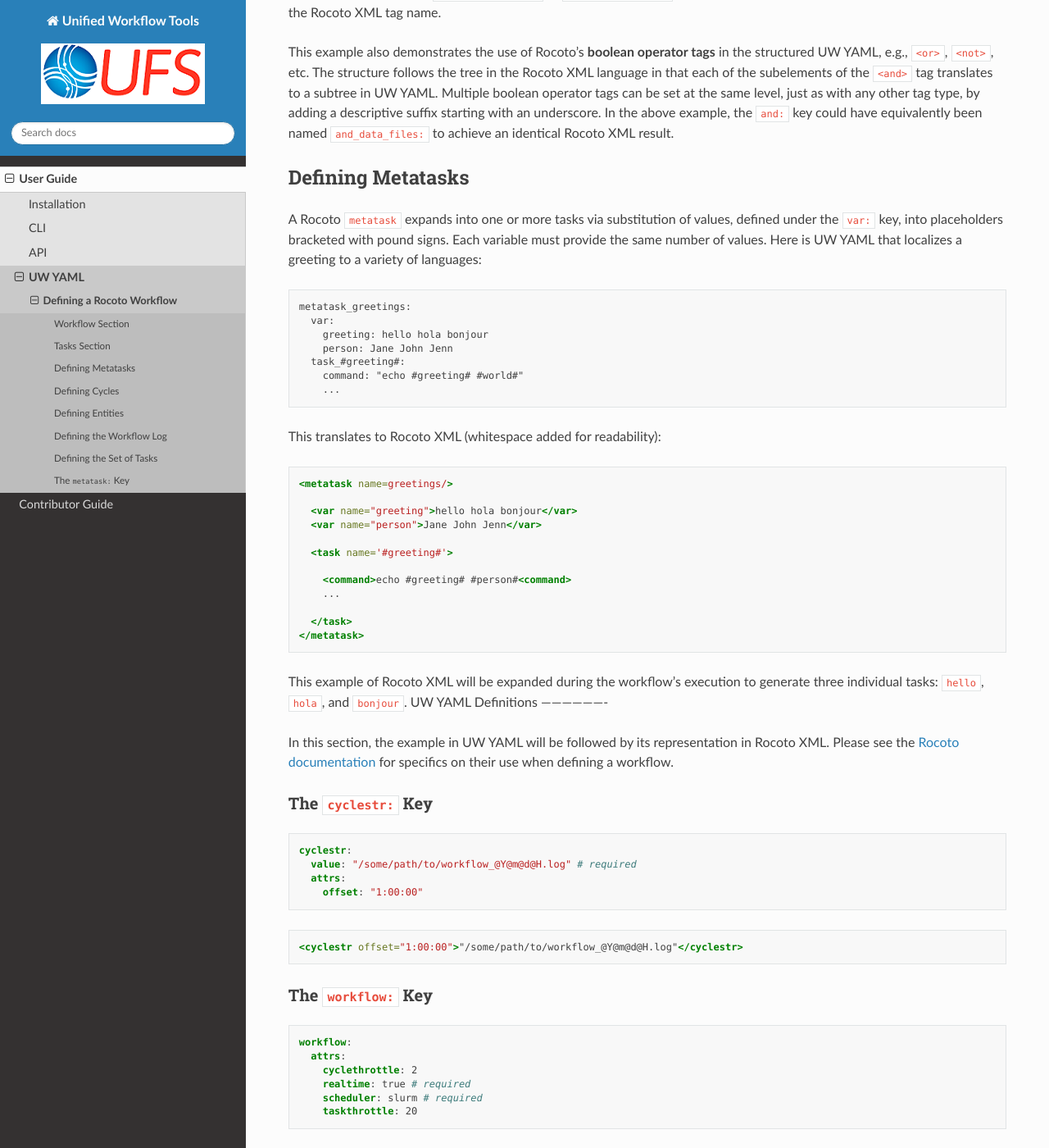
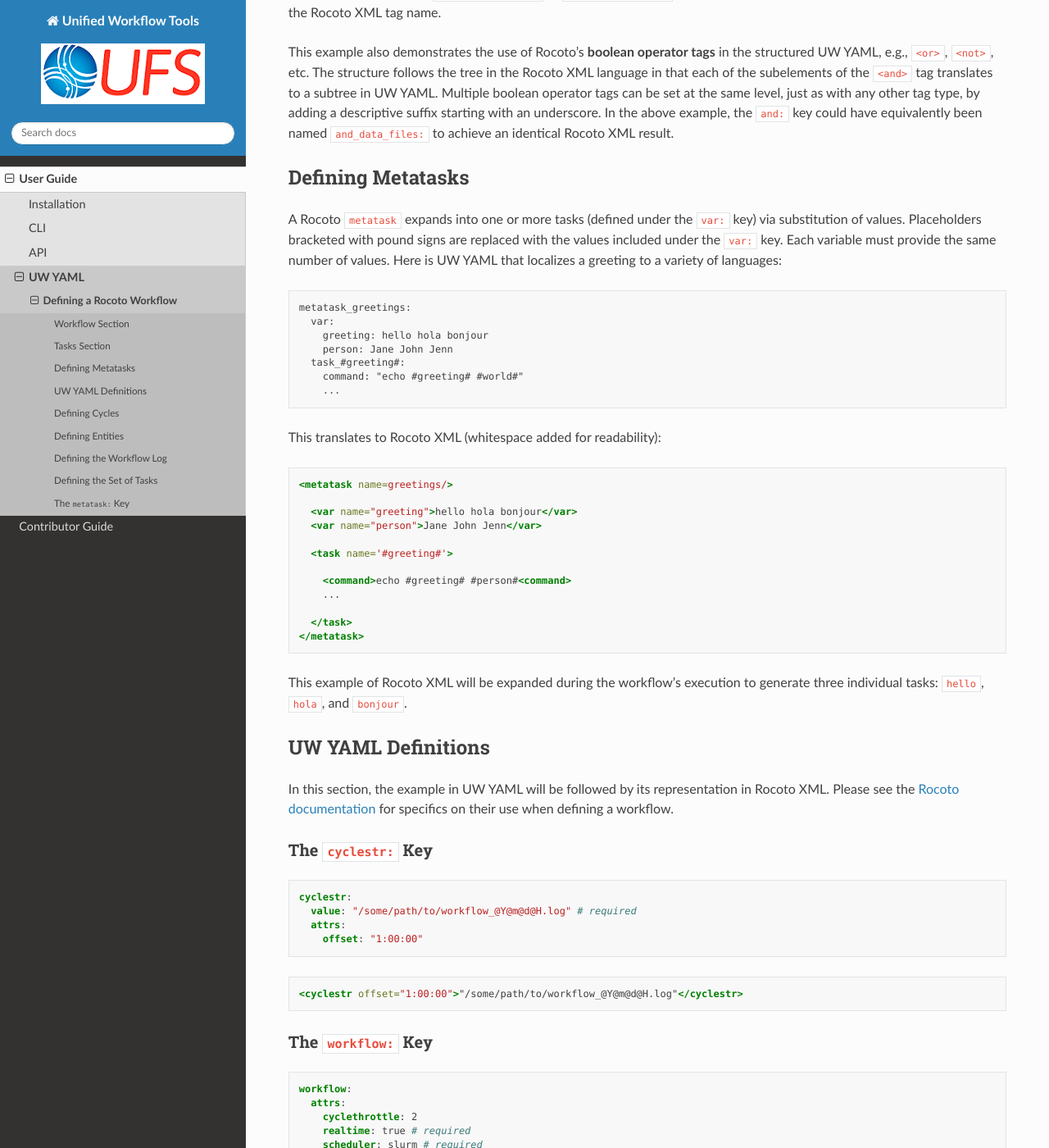
Before and after one commit to ufs-community/uwtools, a Sphinx documentation site: the page built from docs/sections/user_guide/uw_yaml/rocoto_yaml.rst, in a window 1280 px wide and 1400 px high, scrolled down 4808 px. Shown: the whole window at 82% size. Built offline with Sphinx 7.4.7 and the Read the Docs theme 2.0.0, drawn with Linux system fonts in a browser that asks for light colours; the version number could not be read and is left out.

Commit message:
rocoto_yaml update

```diff
--- a/docs/sections/user_guide/uw_yaml/rocoto_yaml.rst
+++ b/docs/sections/user_guide/uw_yaml/rocoto_yaml.rst
@@ -219,7 +219,7 @@
 Defining Metatasks
 ------------------
 
-A Rocoto ``metatask`` expands into one or more tasks via substitution of values, defined under the ``var:`` key, into placeholders bracketed with pound signs. Each variable must provide the same number of values. Here is UW YAML that localizes a greeting to a variety of languages:
+A Rocoto ``metatask`` expands into one or more tasks (defined under the ``var:`` key) via substitution of values. Placeholders bracketed with pound signs are replaced with the values included under the ``var:`` key. Each variable must provide the same number of values. Here is UW YAML that localizes a greeting to a variety of languages:
 
 .. Leaving this one as text because the #'s show up as comments, which is unhelpful
 
```
Also changed, not shown: other parts of docs/sections/user_guide/uw_yaml/rocoto_yaml.rst (+1 -2 lines).
